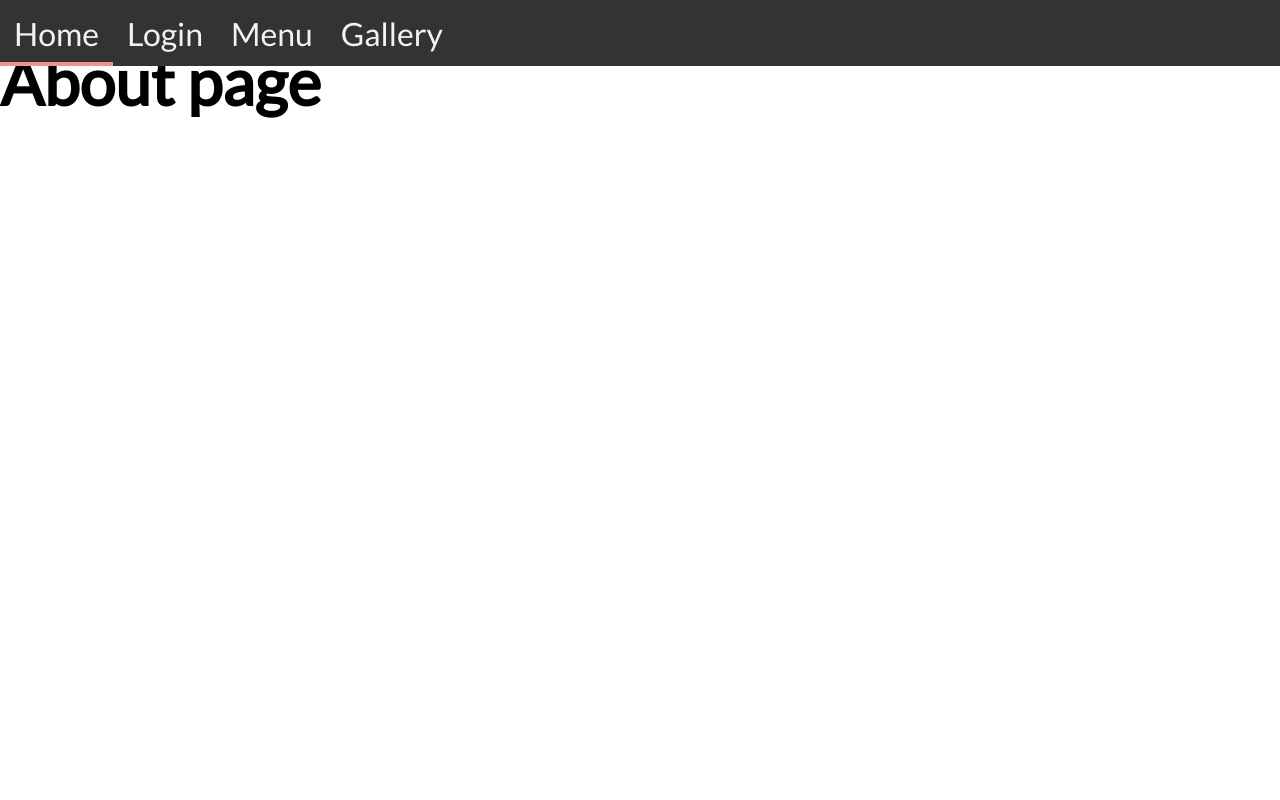
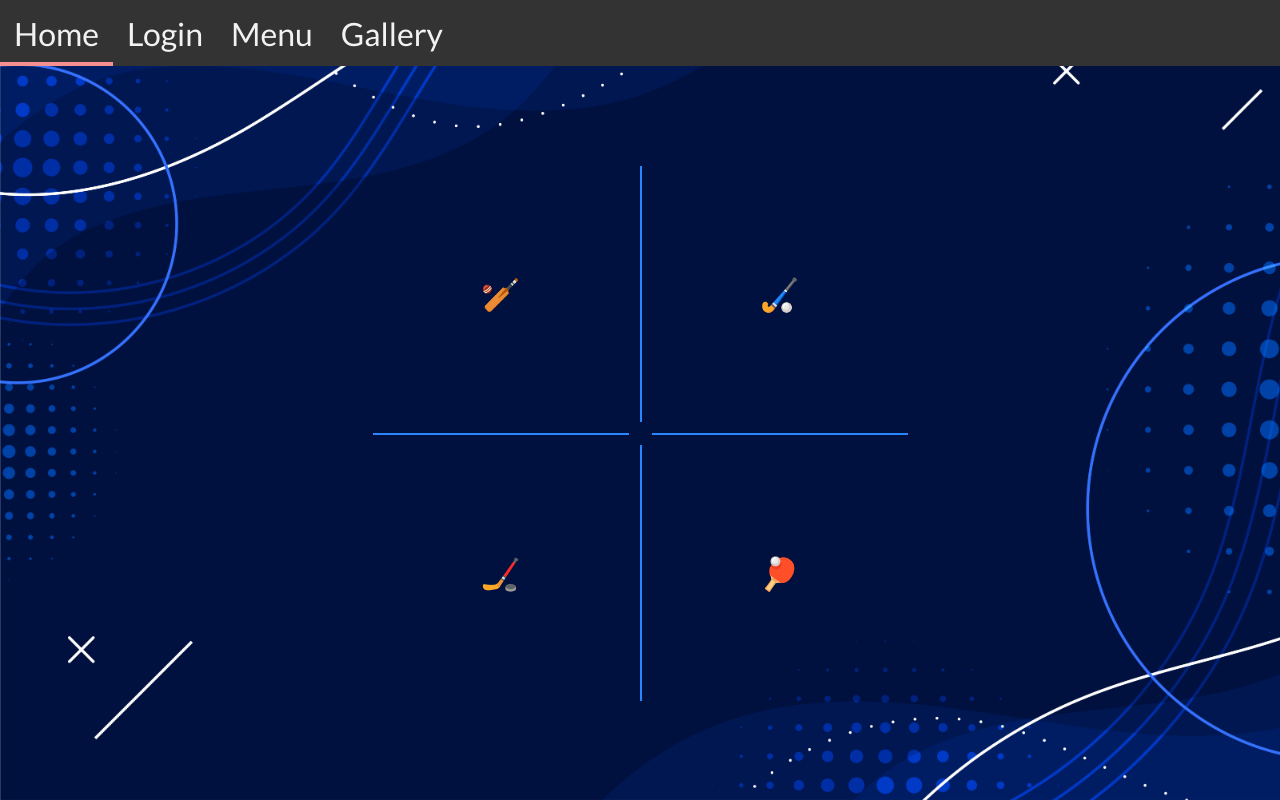
Before and after one commit to nosenko-mi/pzp_lab6_2, a plain HTML site: page menu.html in a window 1280 px wide. Drawn offline with Linux system fonts and the light colour scheme.

Commit message:
add task 3

```diff
--- a/menu.html
+++ b/menu.html
@@ -6,6 +6,7 @@
     <meta http-equiv="X-UA-Compatible" content="IE=edge">
     <meta name="viewport" content="width=device-width, initial-scale=1.0">
     <link rel="stylesheet" href="styles/main.css">
+    <link rel="stylesheet" href="styles/menu.css">
     <link rel="preconnect" href="https://fonts.googleapis.com">
     <link rel="preconnect" href="https://fonts.gstatic.com" crossorigin>
     <link href="https://fonts.googleapis.com/css2?family=Lato&display=swap" rel="stylesheet">
@@ -24,7 +25,33 @@
         </nav>
     </header>
 
-    <h1>About page</h1>
+    <main class="wrapper">
+        <div class="container">
+
+            <div class="box top-left">
+                <span class="text">🏏</span>
+            </div>
+            <div class="vl"></div>
+            <div class="box top-right">
+                <span class="text">🏑</span>
+            </div>
+
+            <div class="hl"></div>
+            <div class="center"></div>
+            <div class="hl"></div>
+
+            <div class="box bottom-left">
+                <span class="text">🏒</span>
+            </div>
+            <div class="vl"></div>
+            <div class="box bottom-right">
+                <span class="text">🏓</span>
+            </div>
+        </div>
+    </main>
+
+
+
 
 </body>
 
--- a/styles/login.css
+++ b/styles/login.css
@@ -4,20 +4,13 @@ html {
     height: 100%;
 }
 
-
-/* background: #f68f8f;
-background: -moz-linear-gradient(left, #f68f8f 0%, #f6e08f 33%, #96f68f 66%, #de8ff6 100%);
-background: -webkit-linear-gradient(left, #f68f8f 0%, #f6e08f 33%, #96f68f 66%, #de8ff6 100%);
-background: linear-gradient(to right, #f68f8f 0%, #f6e08f 33%, #96f68f 66%, #de8ff6 100%);
-filter: progid:DXImageTransform.Microsoft.gradient(startColorstr='#f68f8f', endColorstr='#de8ff6', GradientType=1); */
-
 body {
     min-height: 100%;
     display: flex;
     flex-direction: column;
-    background: rgb(255, 235, 244);
+    background: rgb(231, 231, 231);
     /* background: radial-gradient(circle, rgba(255, 235, 244, 1) 0%, rgba(148, 187, 233, 1) 100%); */
-    background: rgb(46, 46, 46);
+    /* background: rgb(46, 46, 46); */
 }
 
 input {
@@ -44,11 +37,31 @@ input {
     min-width: 250px;
     background-color: #fff;
     border-radius: 10px;
+    border-top-left-radius: 12px;
+    border-top-right-radius: 12px;
     box-shadow: rgba(255, 255, 255, 0.1) 0px 1px 1px 0px inset, rgba(50, 50, 93, 0.25) 0px 50px 100px -20px, rgba(0, 0, 0, 0.3) 0px 30px 60px -30px;
-    padding: 14px;
+    /* padding: 0px 14px 14px; */
     display: flex;
     flex-direction: column;
     align-items: center;
+}
+
+.login-upper-stripe{
+    border-top-left-radius: 10px;
+    border-top-right-radius: 10px;
+    height: 10px;
+    width: 100%;
+    background: linear-gradient(
+        to right,
+        var(--clr-home-border) 25%,
+        var(--clr-menu-border)  25% 50%,
+        var(--clr-login-border) 50% 75%,
+        var(--clr-gallery-border)  75% 100%
+      );
+}
+
+.login-form {
+    padding: 0 20px;
 }
 
 .login-text {
@@ -58,9 +71,8 @@ input {
 .form-button {
     cursor: pointer;
     font-weight: bold;
-    background: rgb(255, 235, 244);
     /* background: radial-gradient(circle, rgba(255, 235, 244, 1) 0%, rgba(148, 187, 233, 1) 100%); */
-    background: #296674;
+    background: #71c0d1;
 }
 
 .login-form input[type="submit"]:hover {
@@ -69,7 +81,7 @@ input {
 
 .login-form input[type="text"]:focus,
 .login-form input[type="password"]:focus {
-    outline: 2px #296674 solid;
+    outline: 2px #71c0d1 solid;
 }
 
 .login-form input[type="text"],
--- /dev/null
+++ b/styles/menu.css
@@ -0,0 +1,90 @@
+html {
+    height: 100%;
+}
+
+body {
+    min-height: 100%;
+    display: flex;
+    flex-direction: column;
+    background: rgb(66, 66, 66);
+    background-image: url(/assets/bg.jpg);
+    background-size: cover;
+}
+
+.wrapper {
+    margin-top: 66px;
+    display: flex;
+    flex: 1 0 auto;
+    flex-direction: column;
+    justify-content: center;
+    align-items: center;
+}
+
+.container {
+    display: grid;
+    /* grid-template-columns: 1fr 1fr;
+    grid-template-rows: 1fr 1fr; */
+
+    grid-template-columns: 256px 1px 256px;
+    grid-template-rows: 256px 1px 256px;
+
+    column-gap: 11px;
+    row-gap: 11px;
+}
+
+.text:hover {
+    color: transparent;
+    text-shadow: 0 0 0 white;
+}
+
+
+.hl, .vl {
+    background-color: rgb(41, 134, 255);
+}
+
+.vl {
+    width: 2px;
+    height: 256px;
+}
+
+.hl {
+    width: 256px;
+    height: 2px;
+
+}
+
+.center {
+    width: 1px;
+    height: 1px;
+}
+
+.box {
+
+    display: flex;
+
+    align-items: center;
+    justify-content: center;
+
+    height: 256px;
+    width: 256px;
+}
+
+/* .box:nth-child(odd):after {
+    content: "";
+    display: inline-block;
+    position: relative;
+    left: 118px;
+    width: 1px;
+    height: 256px;
+    background: red;
+} */
+
+/* .box:nth-child(n+3)::before {
+    content: "";
+    display: inline-block;
+    position: relative;
+    top: -118px;
+    width: 256px;
+    height: 1px;
+    background: rgb(33, 165, 55);
+} */
```
Also changed, not shown: index.html (+19 -0 lines), login.html (+1 -3 lines), assets/bg.jpg (added).
